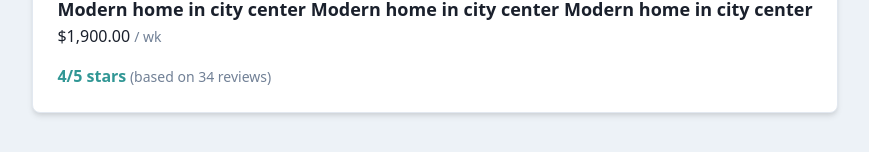
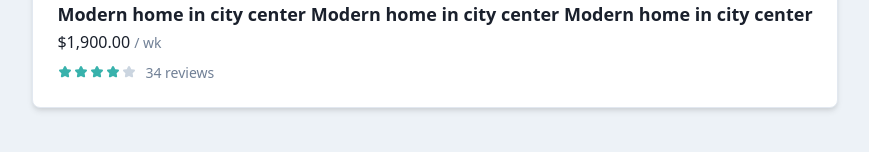
Before and after one commit to iarmankhan/tailwind-css-practice, a Vue app in the folder 02-designing-an-image-card/: page / in a window 1280 px wide. Shown: the part 516-668 px from the top of the page, without its empty margins (205-1074 px from the left). Built offline with nearby package versions, Linux system fonts and the light colour scheme.

Commit message:
Working with SVG icons

```diff
--- a/02-designing-an-image-card/src/components/PropertyCard.vue
+++ b/02-designing-an-image-card/src/components/PropertyCard.vue
@@ -9,9 +9,11 @@
       <div class="mt-1">{{ property.formattedPrice }}
         <span class="text-gray-600 text-sm"> / wk</span>
       </div>
-      <div class="mt-4">
-        <span class="text-teal-600 font-semibold">{{ property.rating }}/5 stars</span>
-        <span class="text-gray-600 text-sm"> (based on {{ property.reviewCount }} reviews)</span>
+      <div class="mt-2 flex items-center">
+        <svg v-for="i in 5" :key="i" viewBox="0 0 24 24" :class="i <= property.rating ? 'text-teal-500' : 'text-gray-400'" class="h-4 w-4 fill-current">
+          <path d="M8.128 19.825a1.586 1.586 0 0 1-1.643-.117 1.543 1.543 0 0 1-.53-.662 1.515 1.515 0 0 1-.096-.837l.736-4.247-3.13-3a1.514 1.514 0 0 1-.39-1.569c.09-.271.254-.513.475-.698.22-.185.49-.306.776-.35L8.66 7.73l1.925-3.862c.128-.26.328-.48.577-.633a1.584 1.584 0 0 1 1.662 0c.25.153.45.373.577.633l1.925 3.847 4.334.615c.29.042.562.162.785.348.224.186.39.43.48.704a1.514 1.514 0 0 1-.404 1.58l-3.13 3 .736 4.247c.047.282.014.572-.096.837-.111.265-.294.494-.53.662a1.582 1.582 0 0 1-1.643.117l-3.865-2-3.865 2z" />
+        </svg>
+        <span class="ml-2 text-gray-600 text-sm">{{ property.reviewCount }} reviews</span>
       </div>
     </div>
   </div>
```
